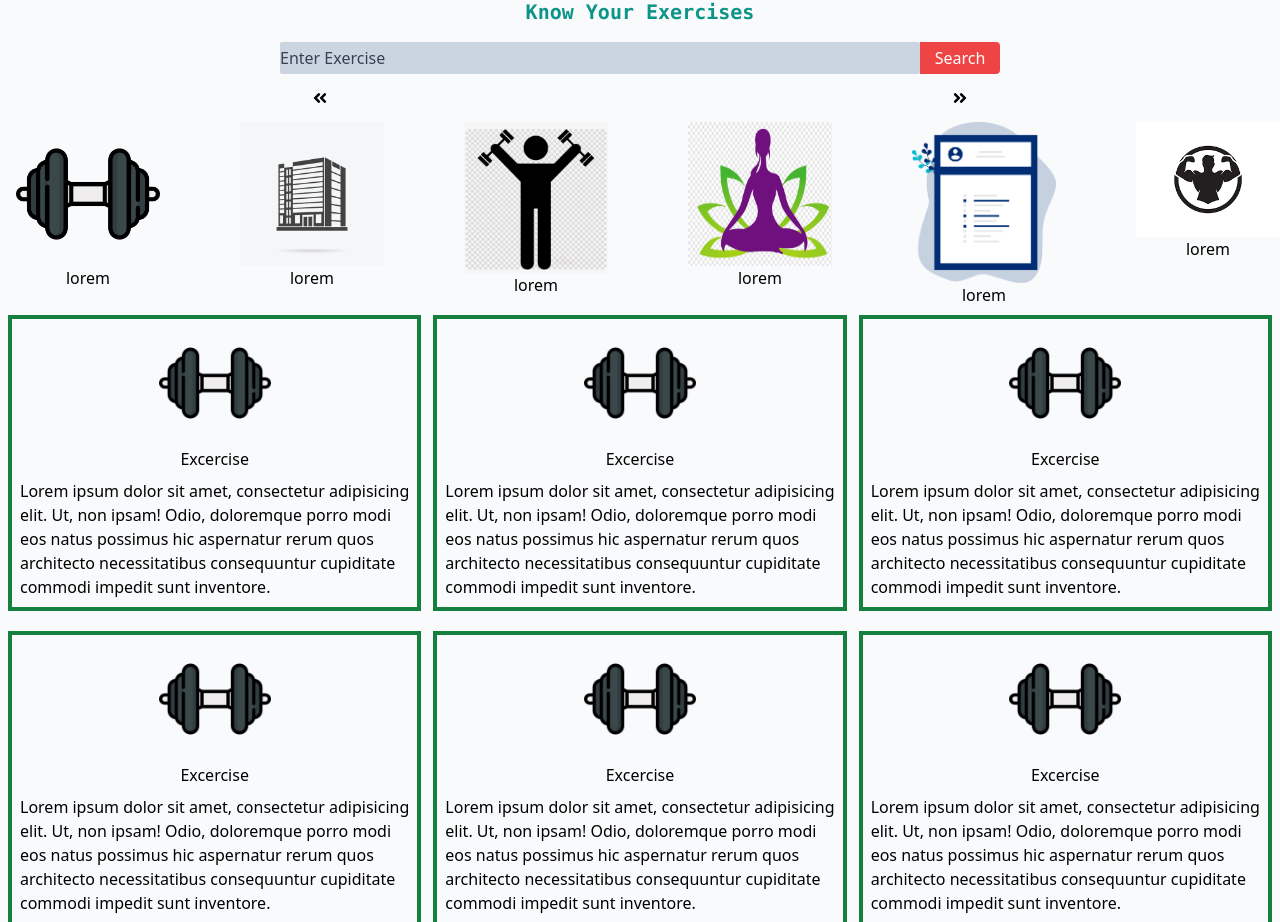
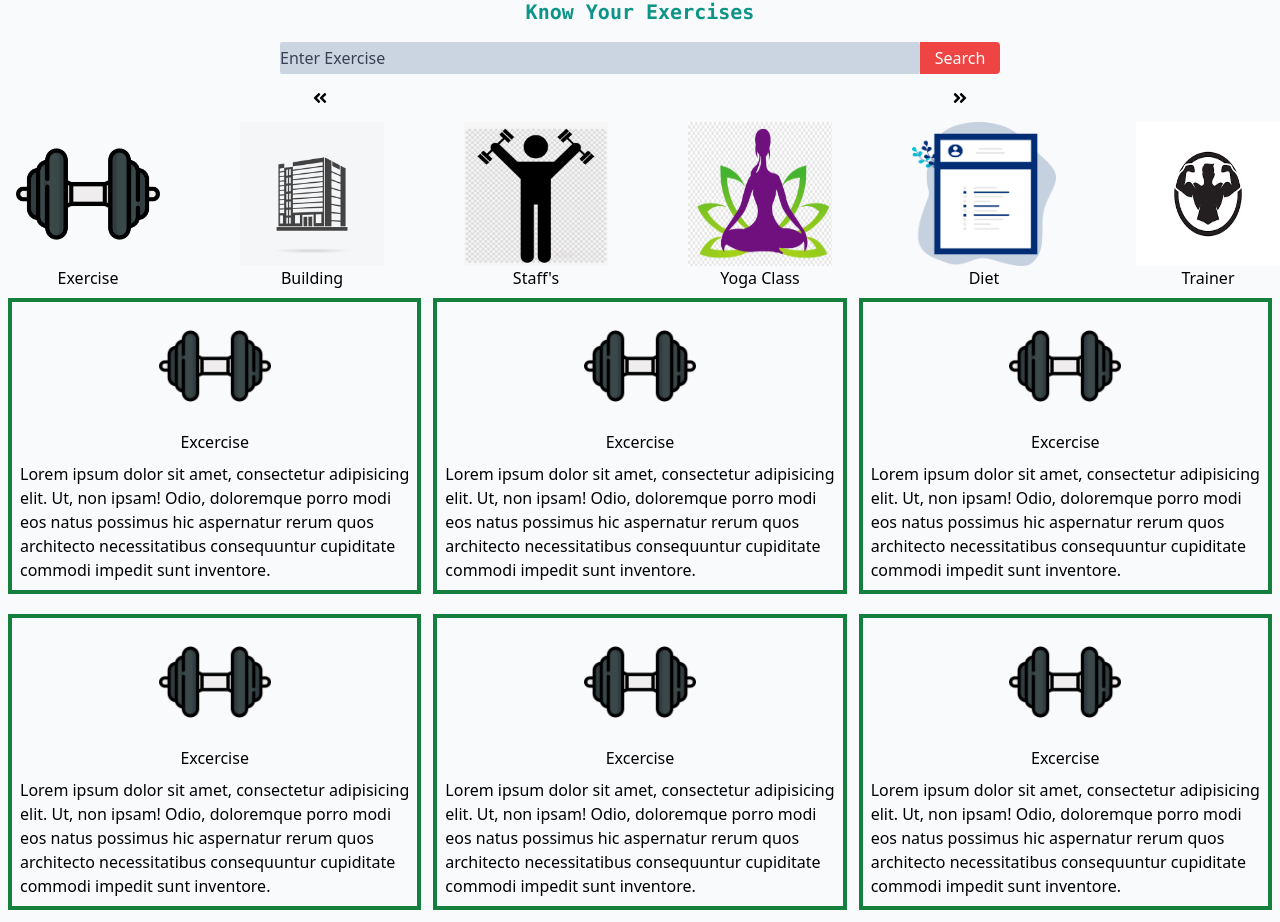
Before and after one commit to krishnaprasad2098/bro_gym, a React (Create React App) app: page / in a window 1280 px wide. Shown: the part 959-1881 px from the top of the page. Built offline with nearby package versions, Linux system fonts and the light colour scheme.

Commit message:
fixed minor ui bugs

```diff
--- a/src/components/ScrollCard.js
+++ b/src/components/ScrollCard.js
@@ -40,21 +40,33 @@ const ScrollCard = () => {
         ref={sliderRef}
       >
         <div className="text-center">
-          <img src={logo1} alt="" className="max-w-none w-32 lg:w-36 "></img>
+          <img
+            src={logo1}
+            alt=""
+            className="max-w-none w-32 lg:w-36 aspect-[2/2] "
+          ></img>
           <button onClick={() => setActive("FirstComponent")}>
-            <h1 classsName="">lorem</h1>
+            <h1 classsName="">Exercise</h1>
           </button>
         </div>
         <div className="text-center">
-          <img src={logo2} alt="" className="max-w-none w-32 lg:w-36 "></img>
+          <img
+            src={logo2}
+            alt=""
+            className="max-w-none w-32 lg:w-36 aspect-[2/2] "
+          ></img>
           <button onClick={() => setActive("SecondComponent")}>
-            <h1 classsName="">lorem</h1>
+            <h1 classsName="">Building</h1>
           </button>
         </div>
         <div className="text-center">
-          <img src={logo3} alt="" className="max-w-none w-32 lg:w-36 "></img>
+          <img
+            src={logo3}
+            alt=""
+            className="max-w-none w-32 lg:w-36 aspect-[2/2] "
+          ></img>
           <button onClick={() => setActive("ThirdComponent")}>
-            <h1 classsName="">lorem</h1>
+            <h1 classsName="">Staff's</h1>
           </button>
         </div>
         <div className="text-center">
@@ -64,35 +76,55 @@ const ScrollCard = () => {
             className="max-w-none w-32 lg:w-36 aspect-[2/2]"
           ></img>
           <button onClick={() => setActive("FourthComponent")}>
-            <h1 classsName="">lorem</h1>
+            <h1 classsName="">Yoga Class</h1>
           </button>
         </div>
         <div className="text-center">
-          <img src={logo5} alt="" className="max-w-none w-32 lg:w-36"></img>
+          <img
+            src={logo5}
+            alt=""
+            className="max-w-none w-32 lg:w-36 aspect-[2/2]"
+          ></img>
           <button>
-            <h1 classsName="">lorem</h1>
+            <h1 classsName="">Diet</h1>
           </button>
         </div>
         <div className="text-center">
-          <img src={logo6} alt="" className="max-w-none w-32 lg:w-36"></img>
+          <img
+            src={logo6}
+            alt=""
+            className="max-w-none w-32 lg:w-36 aspect-[2/2]"
+          ></img>
           <button>
-            <h1 classsName="">lorem</h1>
+            <h1 classsName="">Trainer</h1>
           </button>
         </div>
         <div className="text-center">
-          <img src={logo1} alt="" className="max-w-none w-32 lg:w-36"></img>
+          <img
+            src={logo1}
+            alt=""
+            className="max-w-none w-32 lg:w-36 aspect-[2/2]"
+          ></img>
           <button>
-            <h1 classsName="">lorem</h1>
+            <h1 classsName="">Equipment's</h1>
           </button>
         </div>
         <div className="text-center">
-          <img src={logo2} alt="" className="max-w-none w-32 lg:w-36"></img>
+          <img
+            src={logo2}
+            alt=""
+            className="max-w-none w-32 lg:w-36 aspect-[2/2]"
+          ></img>
           <button>
-            <h1 classsName="">lorem</h1>
+            <h1 classsName="">Culture</h1>
           </button>
         </div>
         <div className="text-center">
-          <img src={logo3} alt="" className="max-w-none w-32 lg:w-36"></img>
+          <img
+            src={logo3}
+            alt=""
+            className="max-w-none w-32 lg:w-36 aspect-[2/2]"
+          ></img>
           <button>
             <h1 classsName="">lorem</h1>
           </button>
```
